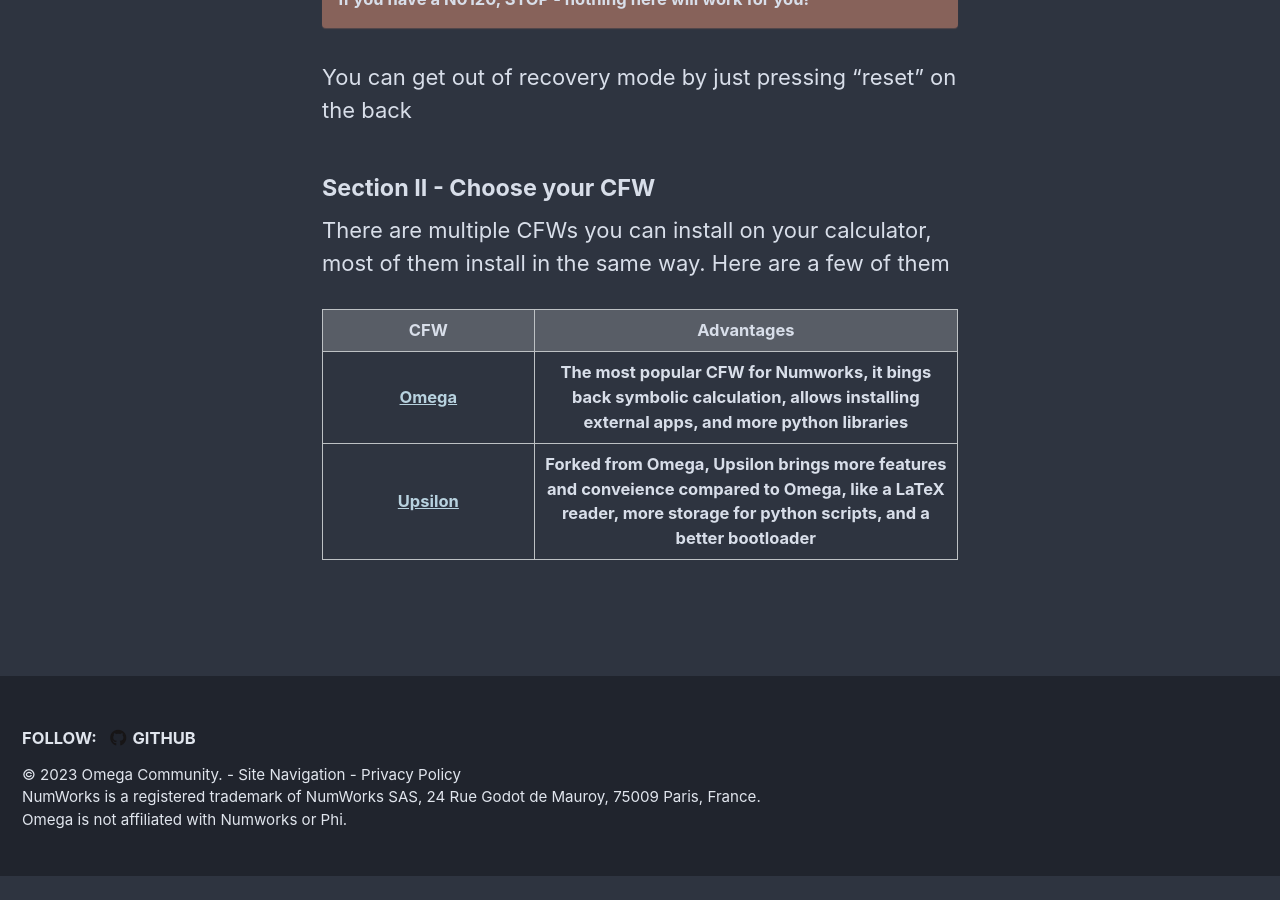
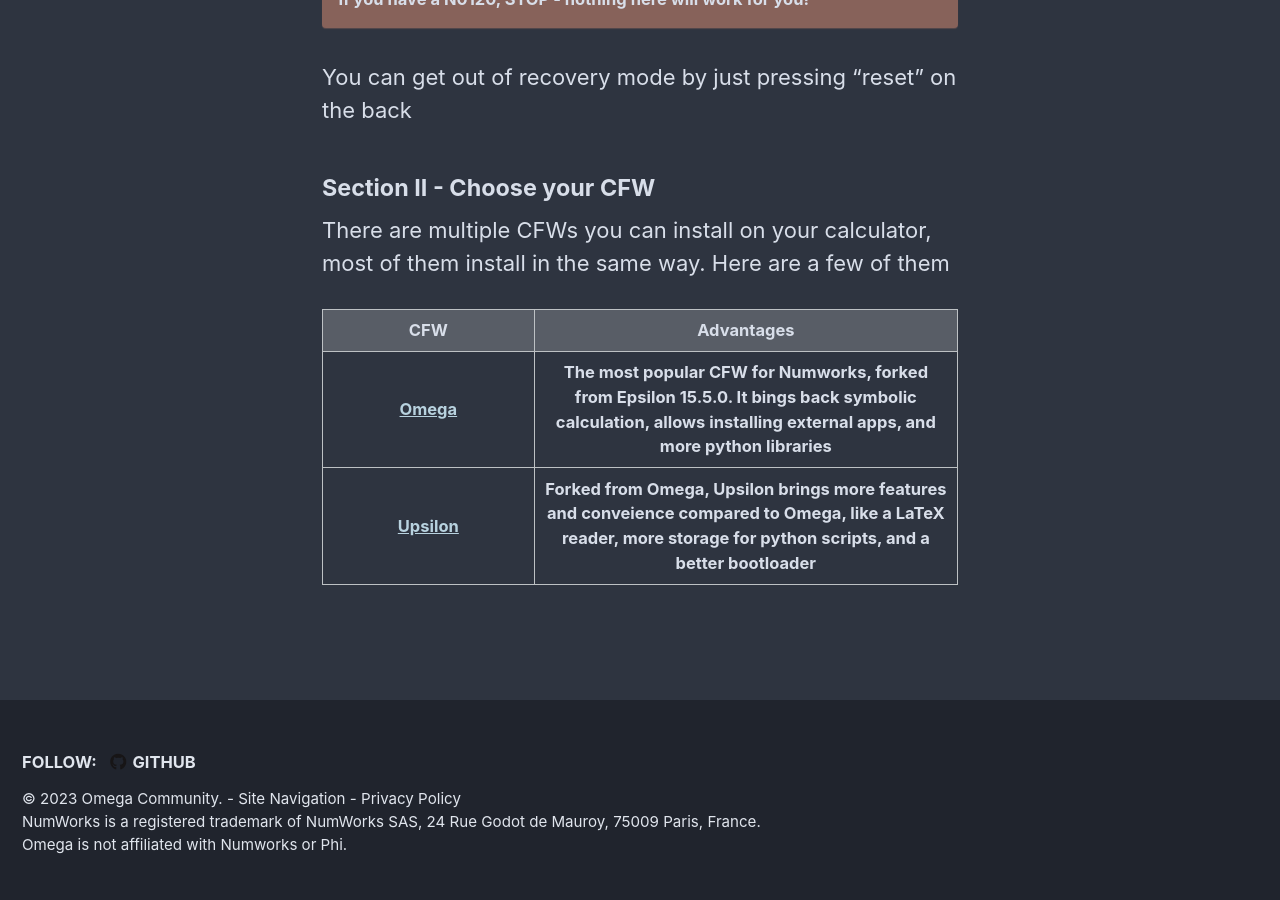
Before and after one commit to Omega-Numworks/Omega-Guide, a Jekyll site: the page built from _pages/en_US/install-a-cfw.md, in a window 1280 px wide and 900 px high, scrolled down 1119 px. Built offline with Jekyll 4.4.1, drawn with Linux system fonts in a browser that asks for light colours; comment, search, counter and statistics services are not loaded; before the commit the page ends 1995 px from its top, so only the background shows below that.

Commit message:
Update install-a-cfw.md

```diff
--- a/_pages/en_US/install-a-cfw.md
+++ b/_pages/en_US/install-a-cfw.md
@@ -43,7 +43,7 @@
   <tbody>
     <tr>
       <td style="text-align: center; font-weight: bold;"><a href="omega">Omega</a></td>
-      <td style="text-align: center; font-weight: bold;">The most popular CFW for Numworks, it bings back symbolic calculation, allows installing external apps, and more python libraries</td>
+      <td style="text-align: center; font-weight: bold;">The most popular CFW for Numworks, forked from Epsilon 15.5.0. It bings back symbolic calculation, allows installing external apps, and more python libraries</td>
     </tr>
     <tr>
       <td style="text-align: center; font-weight: bold;"><a href="upsilon">Upsilon</a></td>
```
